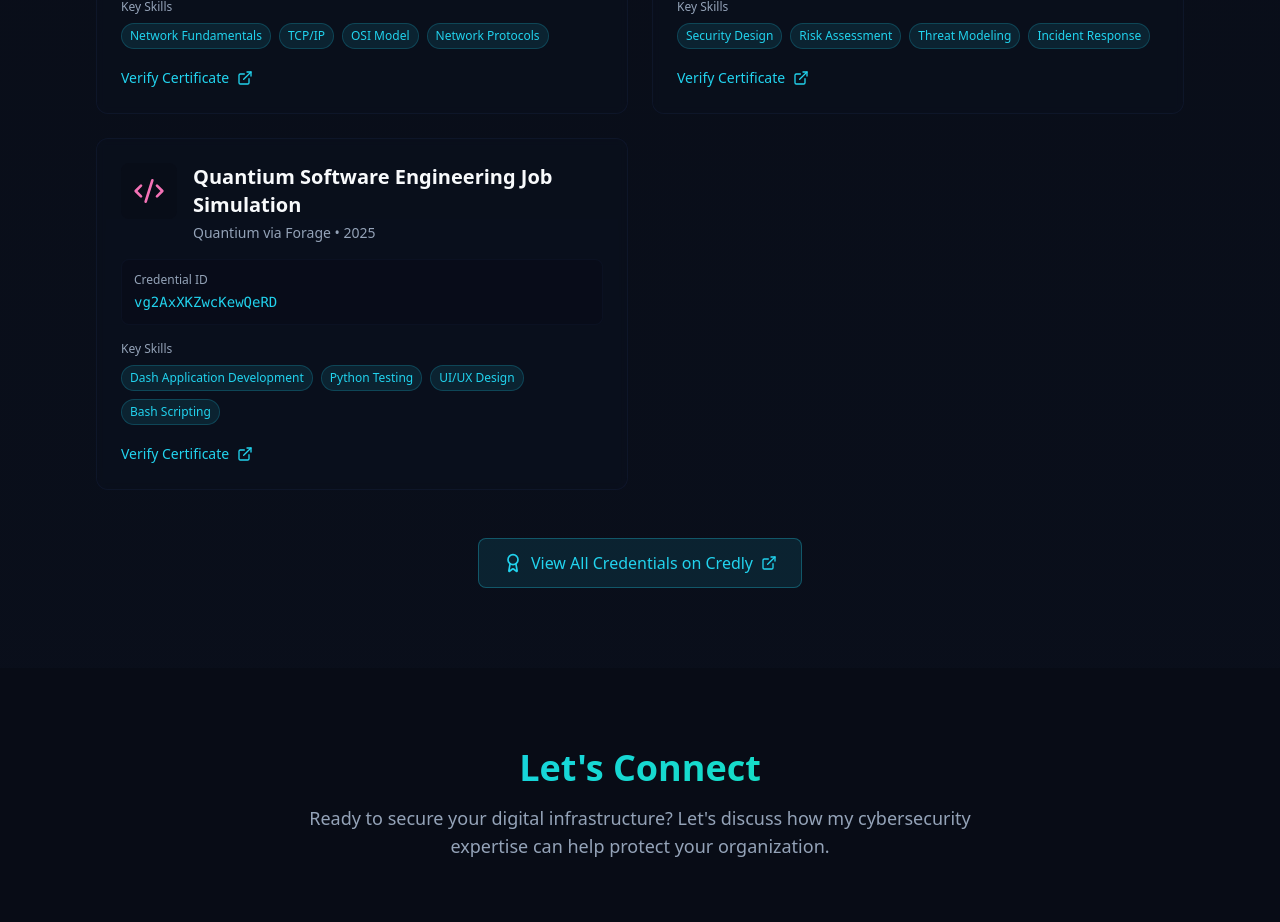
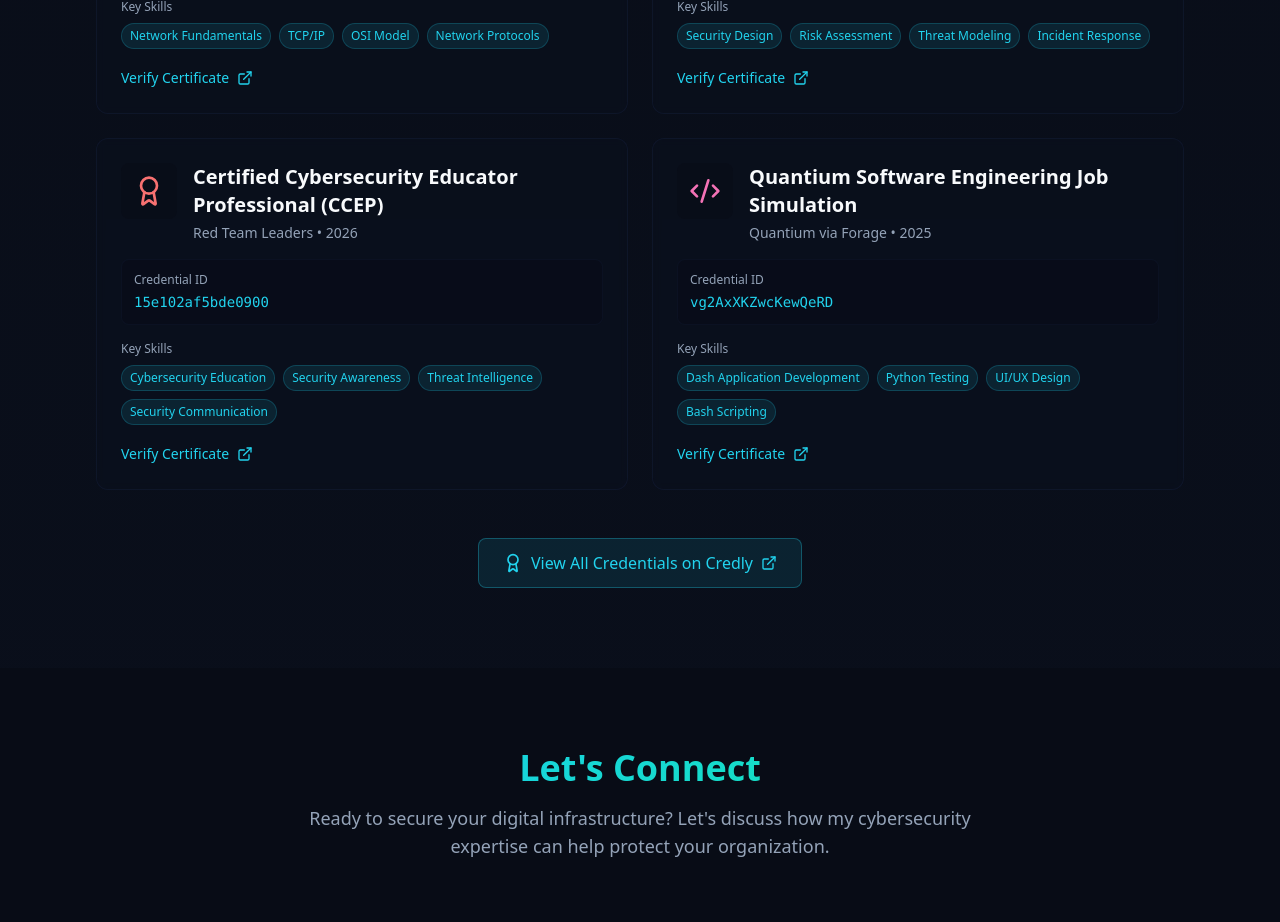
Before and after one commit to Girlweb/My-Portfolio, a React (Vite) app: page / in a window 1280 px wide. Shown: the part 8280-9202 px from the top of the page. Built offline with nearby package versions, Linux system fonts and the light colour scheme.

Commit message:
Add Certified Cybersecurity Educator credential

```diff
--- a/src/components/Certifications.tsx
+++ b/src/components/Certifications.tsx
@@ -73,6 +73,15 @@
       credentialId: "cGeTsRDfdM7w39SrG",
       link: "https://www.theforage.com/achievements",
       skills: ["Security Design", "Risk Assessment", "Threat Modeling", "Incident Response"]
+    },
+    {
+      name: "Certified Cybersecurity Educator Professional (CCEP)",
+      issuer: "Red Team Leaders",
+      date: "2026",
+      icon: <Award className="w-8 h-8 text-red-400" />,
+      credentialId: "15e102af5bde0900",
+      link: "https://courses.redteamleaders.com/exam-completion/15e102af5bde0900",
+      skills: ["Cybersecurity Education", "Security Awareness", "Threat Intelligence", "Security Communication"]
     },
     {
       name: "Quantium Software Engineering Job Simulation",
```
